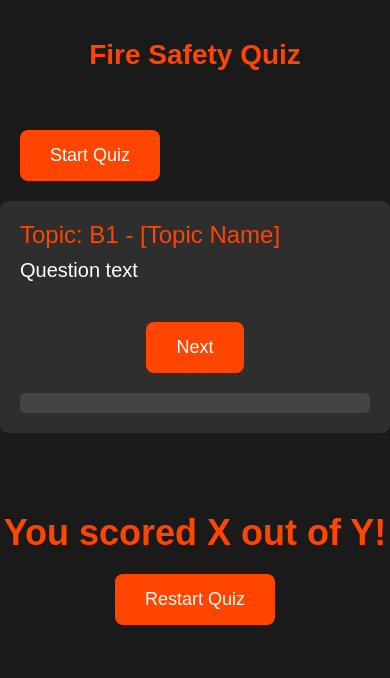
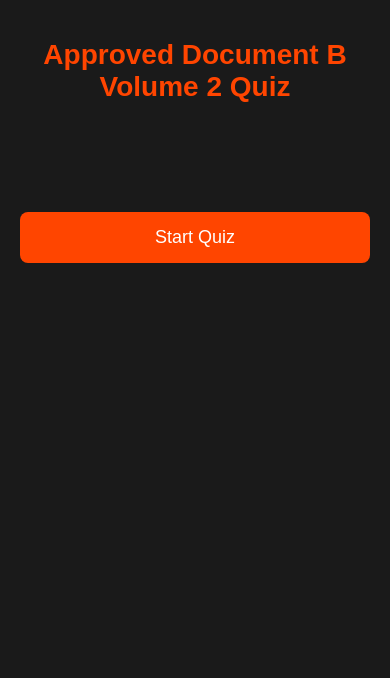
Before and after one commit to JWalker-97/ADB-Quiz-Website, a plain HTML site: page index.html in a window 390 px wide. Drawn offline with Linux system fonts and the light colour scheme.

Commit message:
Add files via upload

```diff
--- a/app.js
+++ b/app.js
@@ -4,6 +4,7 @@
 const startButton = document.getElementById('start-btn');
 const nextButton = document.getElementById('next-btn');
 const restartButton = document.getElementById('restart-btn');
+const startPage = document.getElementById('start-page');
 const questionContainerElement = document.getElementById('question-container');
 const topicHeadingElement = document.getElementById('topic-heading');
 const questionElement = document.getElementById('question');
@@ -53,7 +54,7 @@ async function fetchQuestions() {
 
 // Start the Game
 async function startGame() {
-  startButton.classList.add('hide');
+  startPage.classList.add('hide');
   await fetchQuestions();
   currentQuestionIndex = 0;
   score = 0;
@@ -120,7 +121,7 @@ function showResult() {
 // Restart Game
 function restartGame() {
   resultContainer.classList.add('hide');
-  startButton.classList.remove('hide');
+  startPage.classList.remove('hide');
 }
 
 // Utility Functions
--- a/index.html
+++ b/index.html
@@ -2,17 +2,17 @@
 <html lang="en">
 <head>
   <meta charset="UTF-8">
-  <title>Fire Safety Quiz</title>
+  <title>Approved Document B Volume 2 Quiz</title>
   <link rel="stylesheet" href="styles.css">
 </head>
 <body>
   <!-- Header -->
   <header>
-    <h1>Fire Safety Quiz</h1>
+    <h1>Approved Document B Volume 2 Quiz</h1>
   </header>
 
-  <!-- Start Button -->
-  <div class="container">
+  <!-- Start Page -->
+  <div id="start-page" class="container">
     <button id="start-btn" class="start-btn btn">Start Quiz</button>
   </div>
 
--- a/styles.css
+++ b/styles.css
@@ -14,6 +14,7 @@ body {
   max-width: 800px;
   margin: 0 auto;
   padding: 20px;
+  text-align: center; /* Center align text and elements */
 }
 
 /* Header Styles */
@@ -25,6 +26,21 @@ header {
 header h1 {
   font-size: 36px;
   color: #ff4500; /* Fire theme color */
+}
+
+/* Start Button */
+#start-page {
+  margin-top: 50px;
+}
+
+.start-btn {
+  font-size: 24px;
+  padding: 15px 30px;
+  cursor: pointer;
+  background-color: #ff4500;
+  color: #ffffff;
+  border: none;
+  border-radius: 8px;
 }
 
 /* Topic Heading */
@@ -39,6 +55,7 @@ header h1 {
   background-color: #2e2e2e;
   padding: 20px;
   border-radius: 8px;
+  box-shadow: 0 0 10px #ff4500; /* Orange glow */
 }
 
 #question {
@@ -51,6 +68,7 @@ header h1 {
   display: grid;
   grid-template-columns: repeat(2, auto);
   gap: 10px;
+  justify-content: center; /* Center the buttons */
 }
 
 .btn {
@@ -61,6 +79,7 @@ header h1 {
   font-size: 18px;
   border-radius: 8px;
   cursor: pointer;
+  width: 200px;
 }
 
 .btn:hover {
@@ -81,7 +100,7 @@ header h1 {
   text-align: center;
 }
 
-#start-btn, #next-btn, #restart-btn {
+#next-btn, #restart-btn {
   background-color: #ff4500;
   color: #ffffff;
   border: none;
@@ -91,7 +110,7 @@ header h1 {
   cursor: pointer;
 }
 
-#start-btn:hover, #next-btn:hover, #restart-btn:hover {
+#next-btn:hover, #restart-btn:hover {
   background-color: #e03e00;
 }
 
@@ -102,11 +121,12 @@ header h1 {
   border-radius: 5px;
   overflow: hidden;
   margin-top: 20px;
+  box-shadow: 0 0 10px #008080; /* Turquoise glow */
 }
 
 .progress-bar-fill {
   height: 20px;
-  background-color: #ff4500;
+  background-color: #008080; /* Turquoise/darker blue color */
   width: 0%;
   transition: width 0.5s;
 }
@@ -143,6 +163,11 @@ body::before {
   z-index: -1;
 }
 
+/* Utility Classes */
+.hide {
+  display: none;
+}
+
 /* Media Queries for Responsiveness */
 @media (max-width: 600px) {
   .btn-grid {
@@ -156,4 +181,8 @@ body::before {
   header h1 {
     font-size: 28px;
   }
+
+  .btn {
+    width: 100%;
+  }
 }
```
